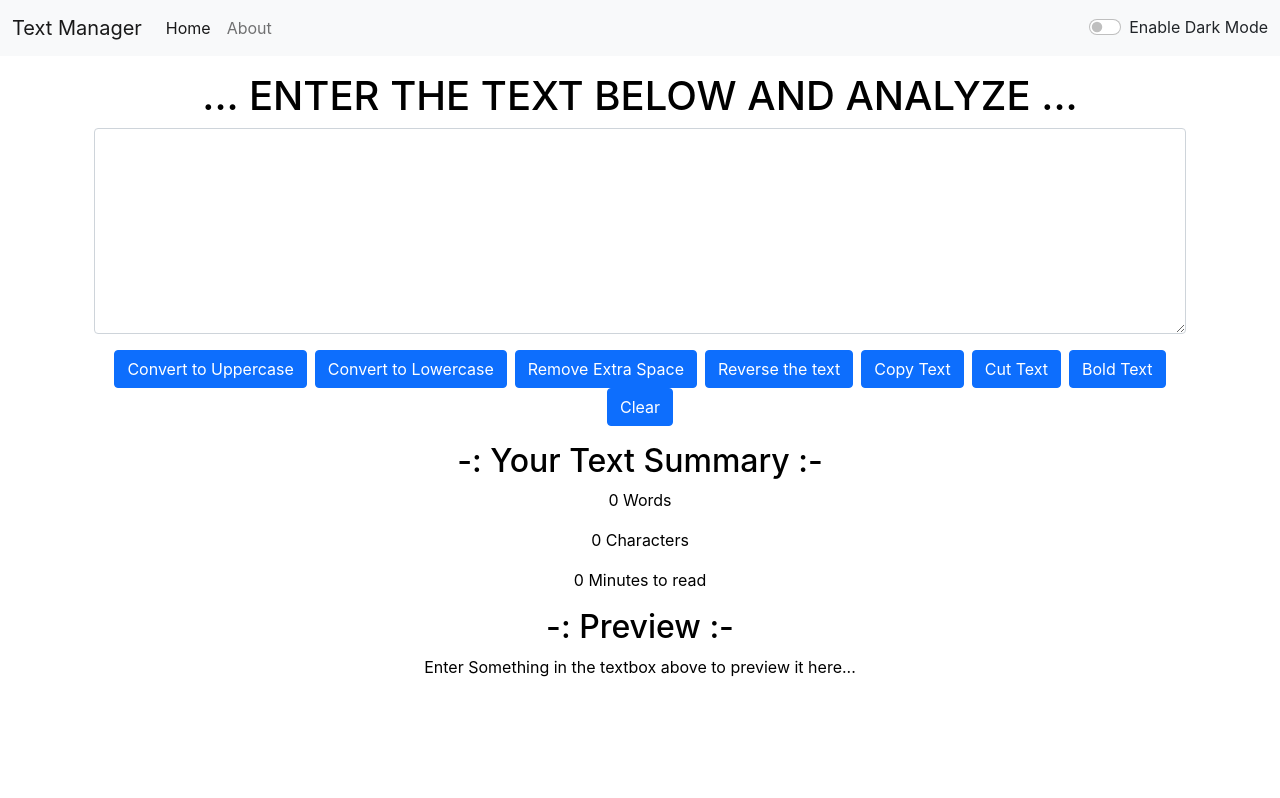
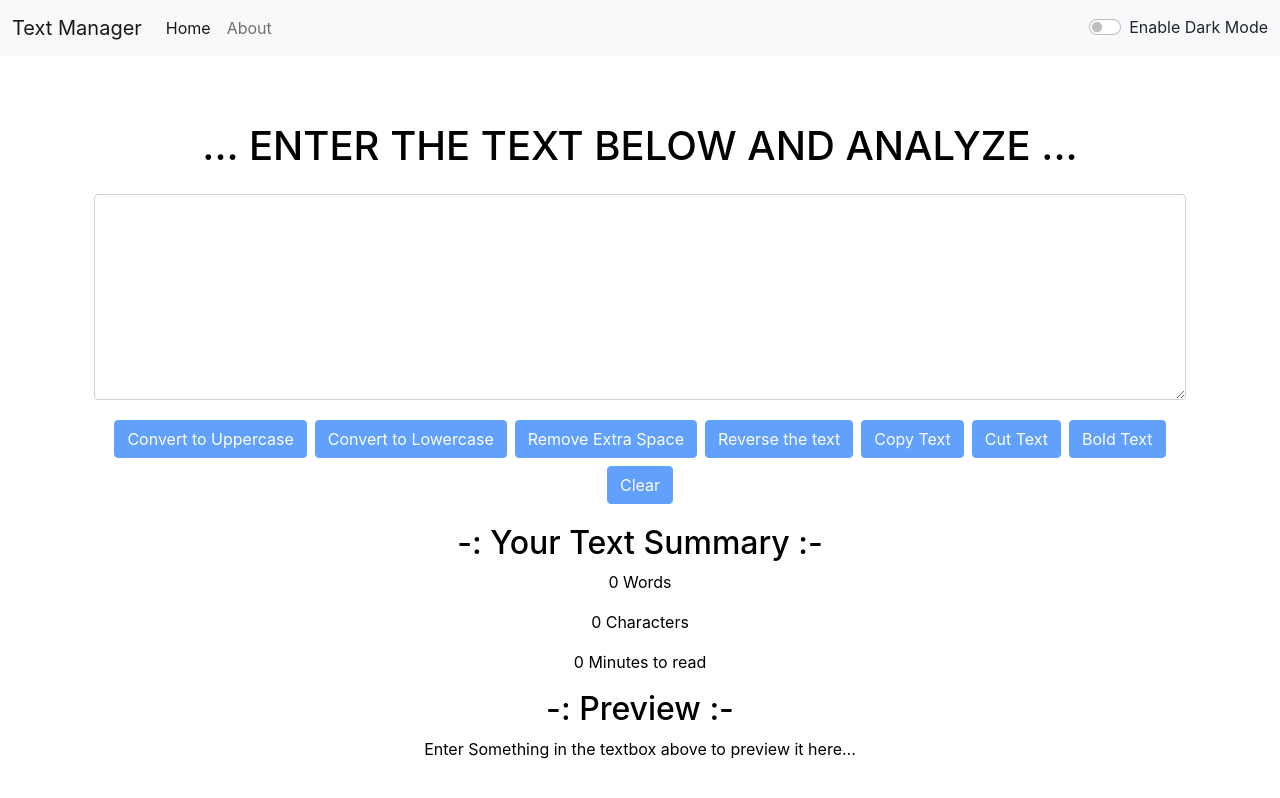
Before and after one commit to TheHimanshuDixit/Text-Manger, a React (Create React App) app: page / in a window 1280 px wide. Built offline with nearby package versions, Linux system fonts and the light colour scheme.

Commit message:
Final project created

```diff
--- a/src/Components/Alert.js
+++ b/src/Components/Alert.js
@@ -1,13 +1,17 @@
 import React from 'react'
 
-export default function Alert (props) {
-    const capitalize = (word)=>{
+// cummelative layout shift sabse km hona chiye website pr  set height:50px
+
+export default function Alert(props) {
+    const capitalize = (word) => {
         const lower = word.toLowerCase();
         return lower.charAt(0).toUpperCase() + lower.slice(1)
     }
     return (
-        props.alert && <div className={`alert alert-${props.alert.type} alert-dismissible fade show`} role="alert">
-            <strong>{capitalize(props.alert.type)}</strong>: {props.alert.msg}
+        <div style={{height : '50px'}}>
+            {props.alert && <div className={`alert alert-${props.alert.type} alert-dismissible fade show`} role="alert">
+                <strong>{capitalize(props.alert.type)}</strong>: {props.alert.msg}
+            </div>}
         </div>
     )
 }
--- a/src/Components/Navbar.js
+++ b/src/Components/Navbar.js
@@ -1,11 +1,27 @@
 import React from 'react'
 import PropTypes from 'prop-types'
 import { Link } from 'react-router-dom'
+import { useState } from 'react';
 
 // a and href works but it reload the page
 // so we need Link to for not reload the page
 
 export default function Navbar(props) {
+    const [navcls1, setNavCls1] = useState("active");
+    const [navcls2, setNavCls2] = useState("");
+
+    const highlight=(event)=>{
+        if(navcls1 === "active" && event.target.id === "navAbout")
+        {
+            setNavCls2("active");
+            setNavCls1("");
+        }
+        else if(navcls2 === "active" && event.target.id === "navHome")
+        {
+            setNavCls1("active");
+            setNavCls2("");
+        }
+    }
     return (
         <nav className={`navbar navbar-expand-lg navbar-${props.mode} bg-${props.mode}`}>
             <div className="container-fluid">
@@ -16,10 +32,10 @@ export default function Navbar(props) {
                 <div className="collapse navbar-collapse" id="navbarSupportedContent">
                     <ul className="navbar-nav me-auto mb-2 mb-lg-0">
                         <li className="nav-item">
-                            <Link className="nav-link active" aria-current="page" to="/">Home</Link>
+                            <Link className={`nav-link ${navcls1}`} id="navHome" onClick={highlight} aria-current="page" to="/">Home</Link>
                         </li>
                         <li className="nav-item">
-                            <Link className="nav-link" to="/about">{props.abouttext}</Link>
+                            <Link className={`nav-link ${navcls2}`} id="navAbout" onClick={highlight} to="/about">{props.abouttext}</Link>
                         </li>
                         {/* <li className="nav-item dropdown">
                             <a className="nav-link dropdown-toggle" href="/" id="navbarDropdown" role="button" data-bs-toggle="dropdown" aria-expanded="false">
--- a/src/Components/Textform.js
+++ b/src/Components/Textform.js
@@ -75,11 +75,13 @@ export default function Textform(props) {
 
     function countword() {
         if (text === "") {
-            let w = text.split(" ");
+            let w = text.split(/\s+/);
             return w.length - 1;
         }
         else {
-            let w = text.split(" ").length;
+            // filter return true or false if true array added in array
+            // let w = text.split(" ").filter((element)=>{return element.length!==0}).length;
+            let w = text.split(/\s+/).filter((element)=>{return element.length!==0}).length;
             return w;
         }
     }
@@ -91,19 +93,20 @@ export default function Textform(props) {
     return (
         <>
             <div className='container' style={{ color: props.mode === 'light' ? 'black' : 'white' }}>
-                <h1>{props.heading}</h1>
+                <h1 className='mb-4'>{props.heading}</h1>
                 <div className="mb-3">
                     {/* <label for="myBox" className="form-label">Example textarea</label> */}
                     <textarea style={{ fontWeight: btn === 'Normal Text' ? 'bold' : 'normal', backgroundColor: props.mode === 'light' ? 'white' : '#212529', color: props.mode === 'light' ? 'black' : 'white' }} className="form-control" value={text} onChange={handleOnChange} id="myBox" rows="8"></textarea>
                 </div>
-                <button className={`btn btn-${props.mode === 'light' ? 'primary' : 'dark'} mx-1`} onClick={handleUpClick}>Convert to Uppercase</button>
-                <button className={`btn btn-${props.mode === 'light' ? 'primary' : 'dark'} mx-1`} onClick={handleLoClick}>Convert to Lowercase</button>
-                <button className={`btn btn-${props.mode === 'light' ? 'primary' : 'dark'} mx-1`} onClick={handleRESClick}>Remove Extra Space</button>
-                <button className={`btn btn-${props.mode === 'light' ? 'primary' : 'dark'} mx-1`} onClick={handlereverseClick}>Reverse the text</button>
-                <button className={`btn btn-${props.mode === 'light' ? 'primary' : 'dark'} mx-1`} onClick={handlecopyClick}>Copy Text</button>
-                <button className={`btn btn-${props.mode === 'light' ? 'primary' : 'dark'} mx-1`} onClick={handlecutClick}>Cut Text</button>
-                <button className={`btn btn-${props.mode === 'light' ? 'primary' : 'dark'} mx-1`} onClick={handleboldClick}>{btn}</button>
-                <button className={`btn btn-${props.mode === 'light' ? 'primary' : 'dark'} mx-1`} onClick={handleclearClick}>Clear</button>
+                {/* buttons are disabled till there is not text */}
+                <button disabled={text.length===0} className={`btn btn-${props.mode === 'light' ? 'primary' : 'dark'} mx-1 my-1`} onClick={handleUpClick}>Convert to Uppercase</button>
+                <button disabled={text.length===0} className={`btn btn-${props.mode === 'light' ? 'primary' : 'dark'} mx-1 my-1`} onClick={handleLoClick}>Convert to Lowercase</button>
+                <button disabled={text.length===0} className={`btn btn-${props.mode === 'light' ? 'primary' : 'dark'} mx-1 my-1`} onClick={handleRESClick}>Remove Extra Space</button>
+                <button disabled={text.length===0} className={`btn btn-${props.mode === 'light' ? 'primary' : 'dark'} mx-1 my-1`} onClick={handlereverseClick}>Reverse the text</button>
+                <button disabled={text.length===0} className={`btn btn-${props.mode === 'light' ? 'primary' : 'dark'} mx-1 my-1`} onClick={handlecopyClick}>Copy Text</button>
+                <button disabled={text.length===0} className={`btn btn-${props.mode === 'light' ? 'primary' : 'dark'} mx-1 my-1`} onClick={handlecutClick}>Cut Text</button>
+                <button disabled={text.length===0} className={`btn btn-${props.mode === 'light' ? 'primary' : 'dark'} mx-1 my-1`} onClick={handleboldClick}>{btn}</button>
+                <button disabled={text.length===0} className={`btn btn-${props.mode === 'light' ? 'primary' : 'dark'} mx-1 my-1`} onClick={handleclearClick}>Clear</button>
             </div>
             <div className="container my-3" style={{ color: props.mode === 'light' ? 'black' : 'white' }}>
                 <h2>-: Your Text Summary :-</h2>
```
